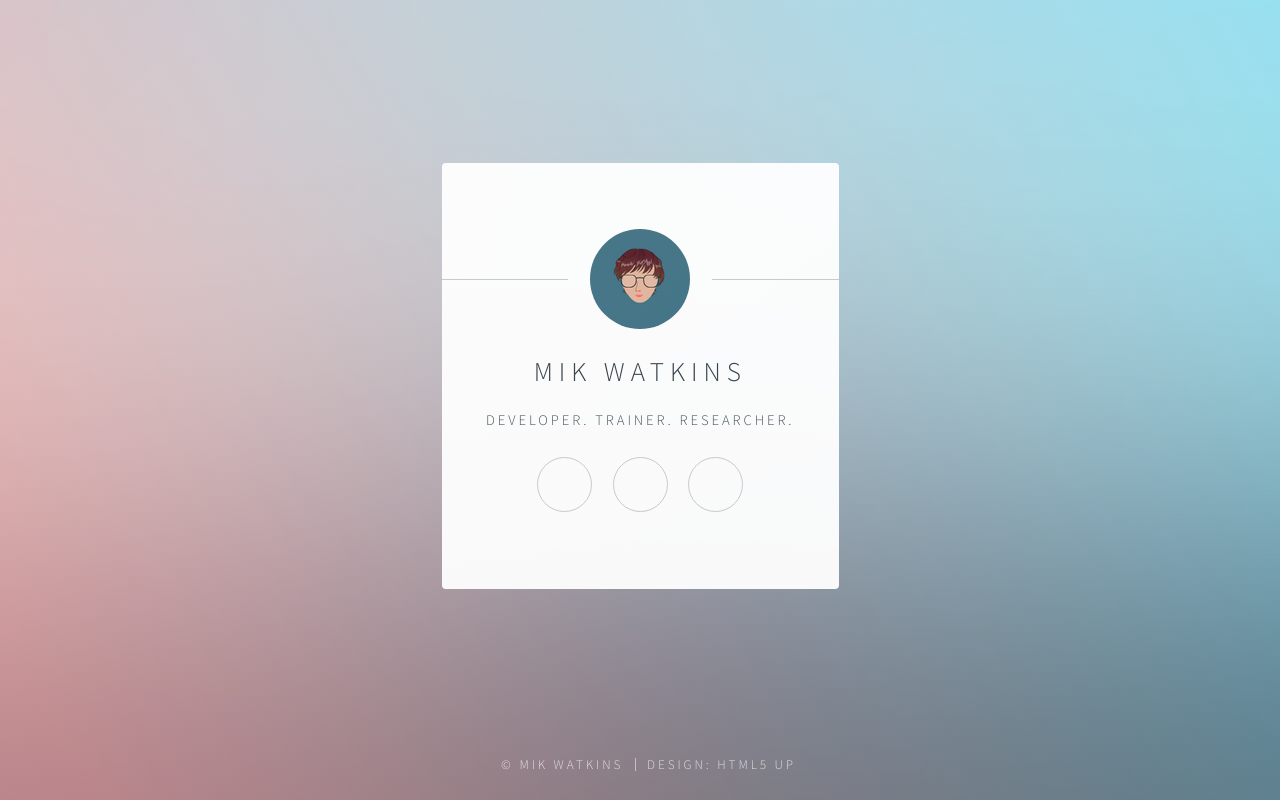
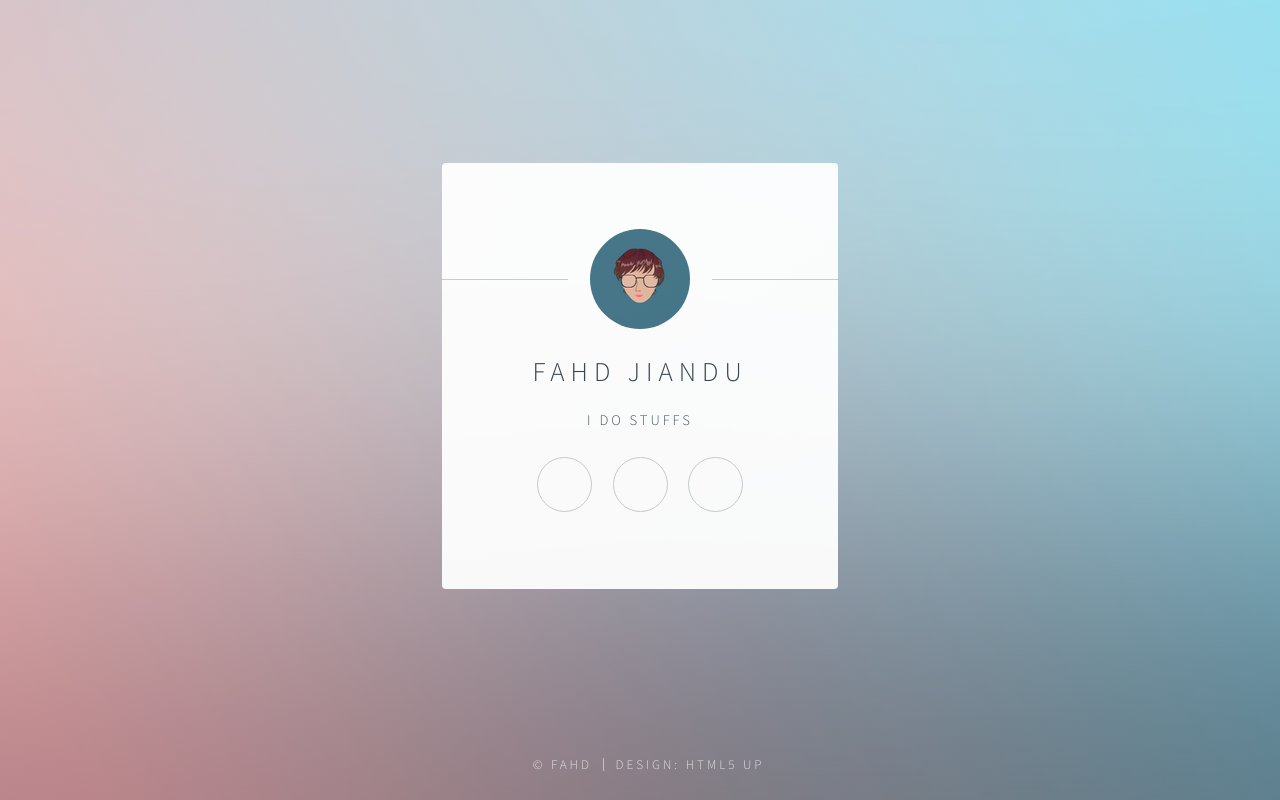
Before and after one commit to Cakeretired/100DaysPython, a plain HTML site: page Day56/templates/index.html in a window 1280 px wide. Drawn offline with nearby package versions, Linux system fonts and the light colour scheme; files that its build step writes are made by us from their sources; files whose address does not match are found by name.

Commit message:
FULL UPDATE

```diff
--- a/Day56/templates/index.html
+++ b/Day56/templates/index.html
@@ -6,7 +6,7 @@
 -->
 <html>
 	<head>
-		<title>Mik Watkins</title>
+		<title>FAHD JINADU</title>
 		<meta charset="utf-8" />
 		<meta name="viewport" content="width=device-width, initial-scale=1" />
 		<!--[if lte IE 8]><script src="static/assets/js/html5shiv.js"></script><![endif]-->
@@ -29,8 +29,8 @@
 					<section id="main">
 						<header>
 							<span class="avatar"><img src="static/images/profilepic.png" alt="" /></span>
-							<h1>Mik Watkins</h1>
-							<p>Developer. Trainer. Researcher.</p>
+							<h1>FAHD JIANDU</h1>
+							<p>I DO STUFFS</p>
 						</header>
 						<!--
 						<hr />
@@ -81,7 +81,7 @@
 				<!-- Footer -->
 					<footer id="footer">
 						<ul class="copyright">
-							<li>&copy; Mik Watkins</li>
+							<li>&copy; FAHD</li>
 							<li>Design: <a href="http://html5up.net">HTML5 UP</a></li>
 						</ul>
 					</footer>
```
